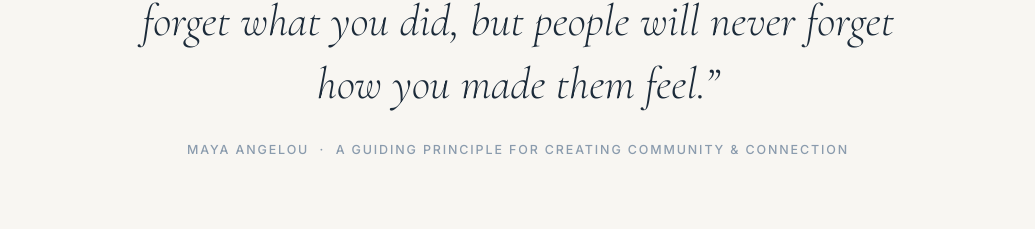
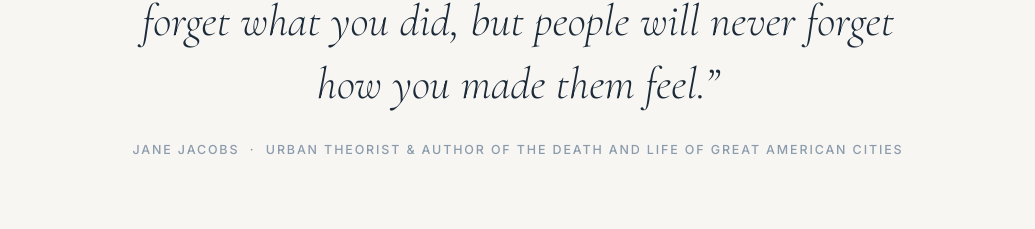
Before and after one commit to nataliestelle-create/nataliestelle.github.io, a plain HTML site: page index.html in a window 1280 px wide. Shown: the part 3680-3909 px from the top of the page, without its empty margins (122-1157 px from the left). Drawn offline with nearby package versions, Linux system fonts and the light colour scheme.

Commit message:
Update index.html

```diff
--- a/index.html
+++ b/index.html
@@ -221,7 +221,7 @@
 
   <div class="philosophy fade-in">
     <p class="philosophy-quote">&ldquo;People will forget what you said, people will forget what you did, but people will never forget how you made them feel.&rdquo;</p>
-    <p class="philosophy-attr">Maya Angelou &nbsp;&middot;&nbsp; A guiding principle for creating community &amp; connection</p>
+    <p class="philosophy-attr">Jane Jacobs &nbsp;&middot;&nbsp; Urban theorist & author of The Death and Life of Great American Cities</p>
   </div>
 
   <section class="section" id="speaking" style="padding-top:2rem;">
```
